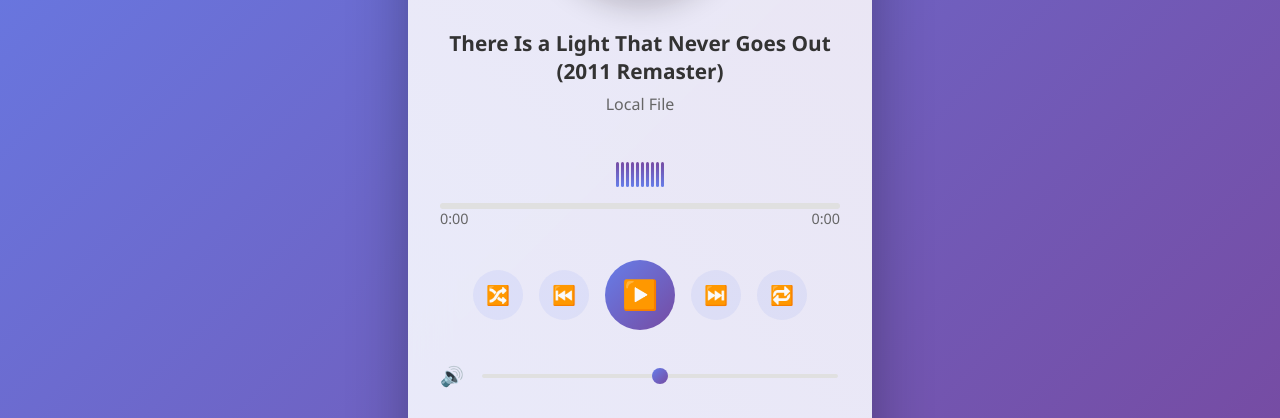
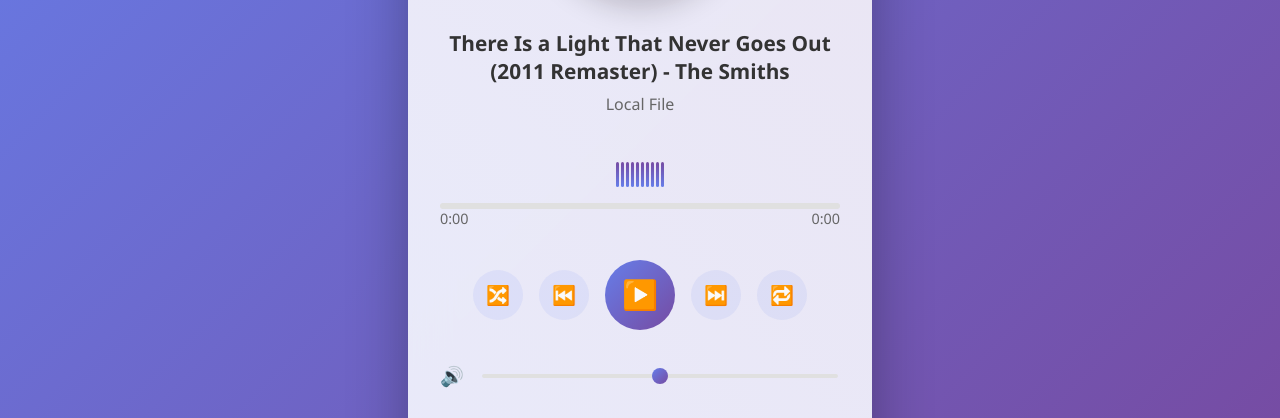
Before and after one commit to AditiMalviya6297/MusicPlayer, a plain HTML site: page index.html in a window 1280 px wide. Shown: the part 340-758 px from the top of the page. Drawn offline with Linux system fonts and the light colour scheme.

Commit message:
Update index.html

```diff
--- a/index.html
+++ b/index.html
@@ -188,12 +188,12 @@
 
                 // Playlist - initial "local file" placeholders (URLs are filenames; when adding via file input we'll use object URLs)
                 this.playlist = [
-                    { title: "There Is a Light That Never Goes Out (2011 Remaster)", artist: "Local File", url: "Musics/There Is a Light That Never Goes Out (2011 Remaster).mp3", icon: "🌟" },
-                    { title: "Elvis Presley - Can't Help Falling in Love (Lyrics)", artist: "Local File", url: "Musics/Elvis Presley - Can't Help Falling in Love (Lyrics).mp3", icon: "🎺" },
-                    { title: "Lord Huron - The Night We Met (Official Audio)", artist: "Local File", url: "Musics/Lord Huron - The Night We Met (Official Audio).mp3", icon: "🌃" },
-                    { title: "Stephen Sanchez - Until I Found You (Official Video)", artist: "Local File", url: "Musics/Stephen Sanchez - Until I Found You (Official Video).mp3", icon: "🪷" },
-                    { title: "The Walters - I Love You So", artist: "Local File", url: "Musics/The Walters -- I Love You So.mp3", icon: "🌙" },
-                    { title: "Que Sera Sera - Billianne [Official Visualizer]", artist: "Local File", url: "Musics/Que Sera Sera - Billianne [Official Visualizer].mp3", icon: "❤️‍🩹" }
+                    { title: "There Is a Light That Never Goes Out (2011 Remaster) - The Smiths", artist: "Local File", url: "Musics/There Is a Light That Never Goes Out (2011 Remaster).mp3", icon: "🌟" },
+                    { title: "Can't Help Falling in Love - Elvis Presley", artist: "Local File", url: "Musics/Elvis Presley - Can't Help Falling in Love (Lyrics).mp3", icon: "🎺" },
+                    { title: "The Night We Met - Lord Huron", artist: "Local File", url: "Musics/Lord Huron - The Night We Met (Official Audio).mp3", icon: "🌃" },
+                    { title: "Until I Found You - Stephen Sanchez", artist: "Local File", url: "Musics/Stephen Sanchez - Until I Found You (Official Video).mp3", icon: "🪷" },
+                    { title: "I Love You So - The Walters", artist: "Local File", url: "Musics/The Walters -- I Love You So.mp3", icon: "🌙" },
+                    { title: "Que Sera Sera - Billianne", artist: "Local File", url: "Musics/Que Sera Sera - Billianne [Official Visualizer].mp3", icon: "❤️‍🩹" }
                 ];
 
                 // State for fallback simulated tracks
@@ -601,4 +601,5 @@
         document.addEventListener('DOMContentLoaded', () => new MusicPlayer());
     </script>
 </body>
+
 </html>
```
